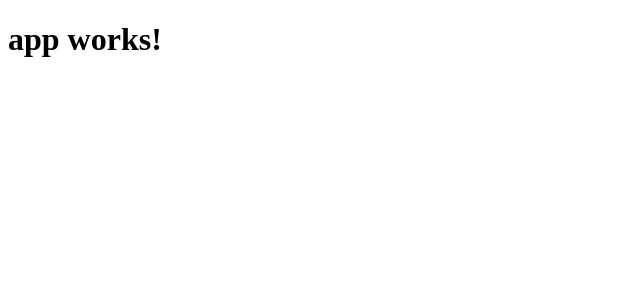
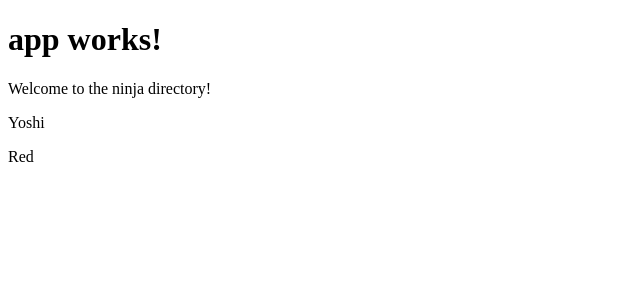
Before and after one commit to MikeLDJ/Angular-Ninja-Directory, an Angular app: page / in a window 1280 px wide. Shown: the top 300 px of the page, without its empty margins (0-640 px from the left). Built offline with nearby package versions, Linux system fonts and the light colour scheme.

Commit message:
#14 passing data to child component

```diff
--- a/src/app/app.component.html
+++ b/src/app/app.component.html
@@ -1,3 +1,4 @@
 <h1>
   {{title}}
 </h1>
+<app-home [ninja]="ninja">hello from ng-content</app-home>
--- a/src/app/app.component.ts
+++ b/src/app/app.component.ts
@@ -1,4 +1,4 @@
-import { Component } from '@angular/core';
+import { Component } from '@angular/core'
 
 @Component({
   selector: 'app-root',
@@ -6,5 +6,9 @@ import { Component } from '@angular/core';
   styleUrls: ['./app.component.css']
 })
 export class AppComponent {
-  title = 'app works!';
+  title = 'app works!'
+  ninja = {
+    name: 'Yoshi',
+    belt: 'Red'
+  };
 }
--- a/src/app/app.module.ts
+++ b/src/app/app.module.ts
@@ -4,10 +4,12 @@ import { FormsModule } from '@angular/forms';
 import { HttpModule } from '@angular/http';
 
 import { AppComponent } from './app.component';
+import { HomeComponent } from './home/home.component';
 
 @NgModule({
   declarations: [
-    AppComponent
+    AppComponent,
+    HomeComponent
   ],
   imports: [
     BrowserModule,
--- /dev/null
+++ b/src/app/home/home.component.html
@@ -0,0 +1,5 @@
+<p>
+  {{homeTitle}}
+</p>
+<p>{{ninja.name}}</p>
+<p>{{ninja.belt}}</p>
--- /dev/null
+++ b/src/app/home/home.component.ts
@@ -0,0 +1,25 @@
+import { Component, OnInit, Input } from '@angular/core'
+
+@Component({
+  selector: 'app-home',
+  templateUrl: './home.component.html',
+  styleUrls: ['./home.component.css']
+})
+export class HomeComponent implements OnInit {
+  homeTitle: string = 'Welcome to the ninja directory!'
+  myString: string = 'I like chicken'
+  myBoolean: boolean = true
+
+  @Input() ninja;
+
+
+  alertMe(val) {
+    alert(val)
+  }
+
+  constructor() { }
+
+  ngOnInit() {
+  }
+
+}
--- a/tslint.json
+++ b/tslint.json
@@ -75,7 +75,7 @@
     ],
     "radix": true,
     "semicolon": [
-      "always"
+      "never"
     ],
     "triple-equals": [
       true,
```
Also changed, not shown: src/app/home/home.component.css (added), 1 other file (tests, documents, lock files or other folders).
